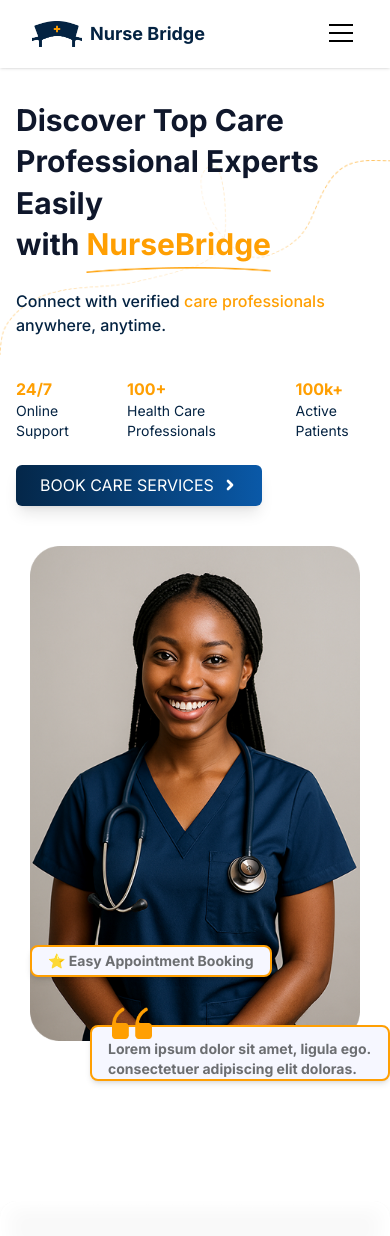
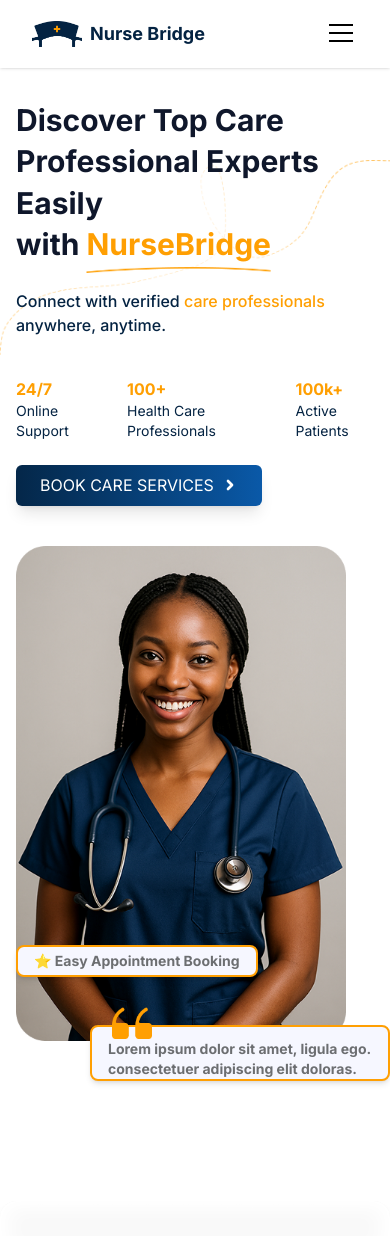
Before and after one commit to Ade-Adex/nurse-bridge, a Next.js app: page / in a window 390 px wide. Shown: the top 1236 px of the page. Built offline with nearby package versions, Linux system fonts and the light colour scheme.

Commit message:
feat: I fix responsiveness issue on md screen

```diff
--- a/app/components/ContactSection.tsx
+++ b/app/components/ContactSection.tsx
@@ -17,7 +17,7 @@ const ContactSection = () => {
       </div>
 
       {/* Content */}
-      <div className="grid md:grid-cols-2 gap-12 items-start max-w-6xl mx-auto">
+      <div className="grid lg:grid-cols-2 gap-12 items-start max-w-6xl mx-auto">
         {/* Left: Image */}
         <div className="flex justify-center">
           <Image
--- a/app/components/HeroSection.tsx
+++ b/app/components/HeroSection.tsx
@@ -10,7 +10,7 @@ import { ChevronRight } from 'lucide-react'
 const HeroSection = () => {
   return (
     <section className="flex flex-col pt-25">
-      <main className="relative flex flex-col md:flex-row items-center justify-between overflow-hidden pb-20 px-4 md:px-20">
+      <main className="relative flex flex-col lg:flex-row items-center justify-between overflow-hidden pb-20 px-4 md:px-10 lg:px-20">
       {/* Left Content */}
         <div className="flex-1 space-y-6 relative z-10">
           <h1 className="text-3xl md:text-6xl font-bold text-slate-900 leading-snug">
@@ -63,13 +63,13 @@ const HeroSection = () => {
         </div>
 
         {/* Right Image */}
-        <div className="relative mt-10 md:mt-0 flex-shrink-0 z-10">
+        <div className="relative mt-10 lg:mt-0 flex-shrink-0 z-10 w-full lg:w-auto">
           <Image
             src={nurse}
             alt="Nurse"
-            width={330}
-            height={350}
-            className="rounded-xl object-contain"
+            // width={330}
+            // height={350}
+            className="rounded-xl object-contain max-w-[330px] lg:max-w-none lg:h-[500px] lg:w-[400px]"
           />
 
           {/* Left Floating Badge */}
--- a/app/components/JoinTeamSection.tsx
+++ b/app/components/JoinTeamSection.tsx
@@ -27,7 +27,7 @@ const JoinTeamSection = () => {
         </p>
       </div>
 
-      <div className="max-w-6xl mx-auto grid gap-8 md:grid-cols-4">
+      <div className="max-w-6xl mx-auto grid gap-8 grid-cols-1 md:grid-cols-2 lg:grid-cols-4">
         {roles.map((role, index) => (
           <div
             key={index}
--- a/app/components/navbar/Navbar.tsx
+++ b/app/components/navbar/Navbar.tsx
@@ -22,7 +22,7 @@ const Navbar = () => {
       </Link>
 
       {/* Desktop NavLinks */}
-      <div className="hidden md:flex items-center space-x-6">
+      <div className="hidden lg:flex items-center space-x-6">
         {navLinks.map((link) => {
           const isActive = pathname === link.href
           return (
@@ -48,7 +48,7 @@ const Navbar = () => {
       </div>
 
       {/* Mobile Menu */}
-      <div className="md:hidden">
+      <div className="lg:hidden">
         <Menu shadow="md" width={200} position="bottom-end">
           <Menu.Target>
             <Burger opened={false} aria-label="Toggle navigation" />
```
